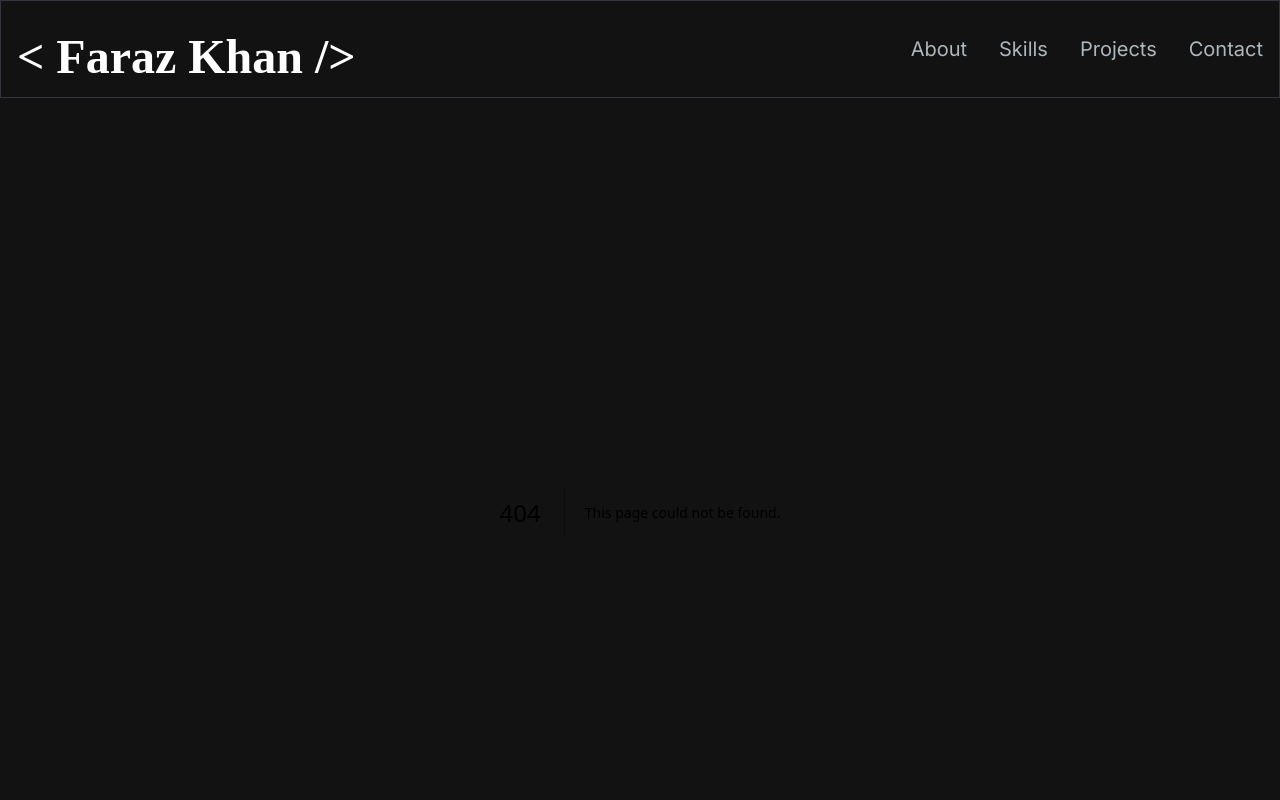
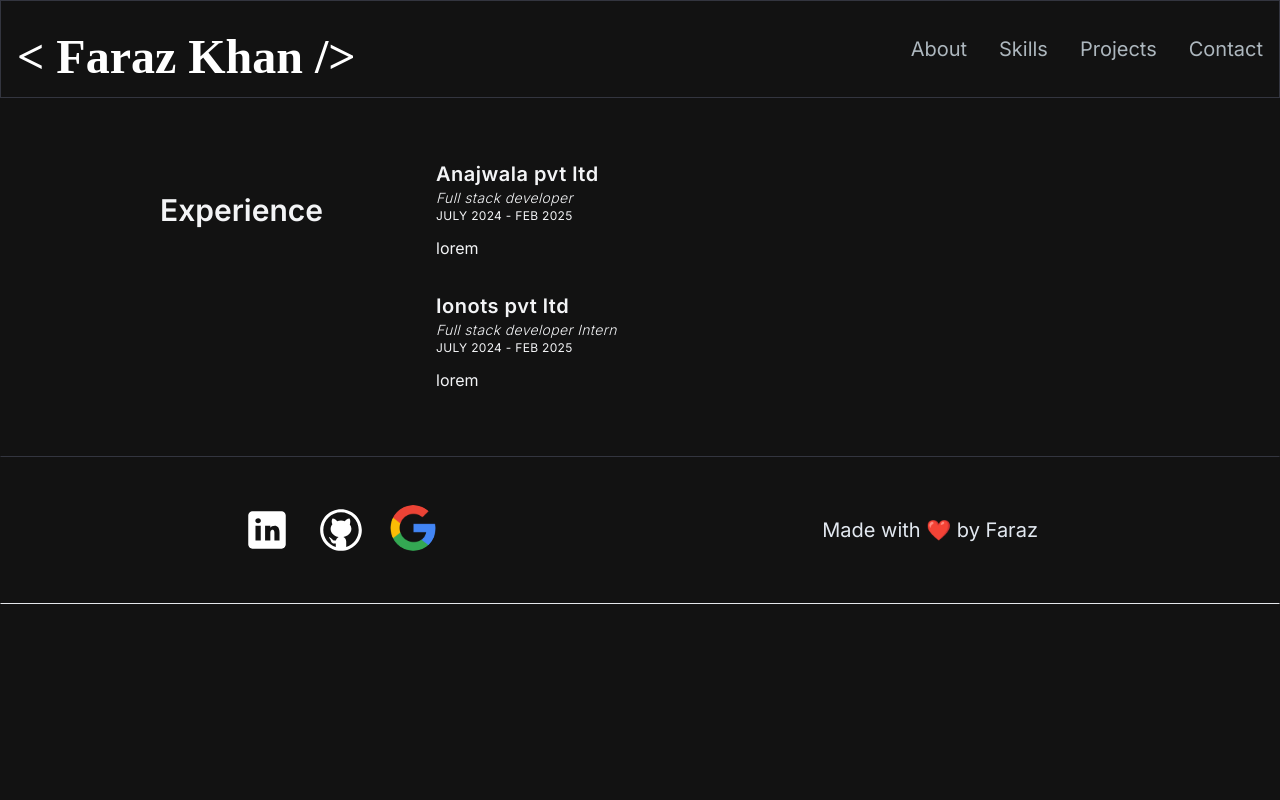
Before and after one commit to Faraz-Khan-79996/faraz-portfolio, a Next.js app: page /experience in a window 1280 px wide. Before the commit this address had no page. Shown: the top 800 px of the page. Built offline with nearby package versions, Linux system fonts and the light colour scheme; a web font is replaced by a local one.

Commit message:
experience added.

```diff
--- /dev/null
+++ b/src/app/experience/page.jsx
@@ -0,0 +1,62 @@
+import React from "react";
+
+function page() {
+    const experiece = [
+        {
+            company: "Anajwala pvt ltd",
+            date: "july 2024 - feb 2025",
+            designation: "Full stack developer",
+            content: "lorem",
+        },
+        {
+            company: "Ionots pvt ltd",
+            date: "july 2024 - feb 2025",
+            designation: "Full stack developer Intern",
+            content: "lorem",
+        },
+    ];
+
+    return (
+        <section className="text-gray-100">
+            <div className="container max-w-5xl px-4 py-12 mx-auto">
+                <div className="grid gap-4 mx-4 sm:grid-cols-12">
+                    <div className="col-span-12 sm:col-span-3">
+                        <div className="text-center sm:text-left mb-14 before:block before:w-24 before:h-3 before:mb-5 before:rounded-md before:mx-auto sm:before:mx-0 before:dark:bg-violet-600">
+                            <h3 className="text-3xl font-semibold">
+                                Experience
+                            </h3>
+                            {/* <span className="text-sm font-bold tracking-wider uppercase dark:text-gray-600">
+                                Vestibulum diam nunc
+                            </span> */}
+                        </div>
+                    </div>
+
+                    <div className="relative col-span-12 px-4 space-y-6 sm:col-span-9">
+                        <div className="col-span-12 space-y-12 relative px-4 sm:col-span-8 sm:space-y-8 sm:before:absolute sm:before:top-2 sm:before:bottom-0 sm:before:w-0.5 sm:before:-left-3 before:dark:bg-gray-300">
+                            {experiece.map((job) => (
+                                <>
+                                    <div className="flex flex-col sm:relative sm:before:absolute sm:before:top-2 sm:before:w-4 sm:before:h-4 sm:before:rounded-full sm:before:left-[-35px] sm:before:z-[1] before:dark:bg-violet-600">
+                                        <h3 className="text-xl font-semibold tracking-wide">
+                                            {job.company}{" "}
+                                        </h3>
+                                        <h4 className="text-sm italic font-light tracking-wide">
+                                            {job.designation}{" "}
+                                        </h4>
+                                        <time className="text-xs tracking-wide uppercase dark:text-gray-600">
+                                            {job.date}
+                                        </time>
+                                        <p className="mt-3">
+{job.content}
+                                        </p>
+                                    </div>
+                                </>
+                            ))}
+                        </div>
+                    </div>
+                </div>
+            </div>
+        </section>
+    );
+}
+
+export default page;
```
